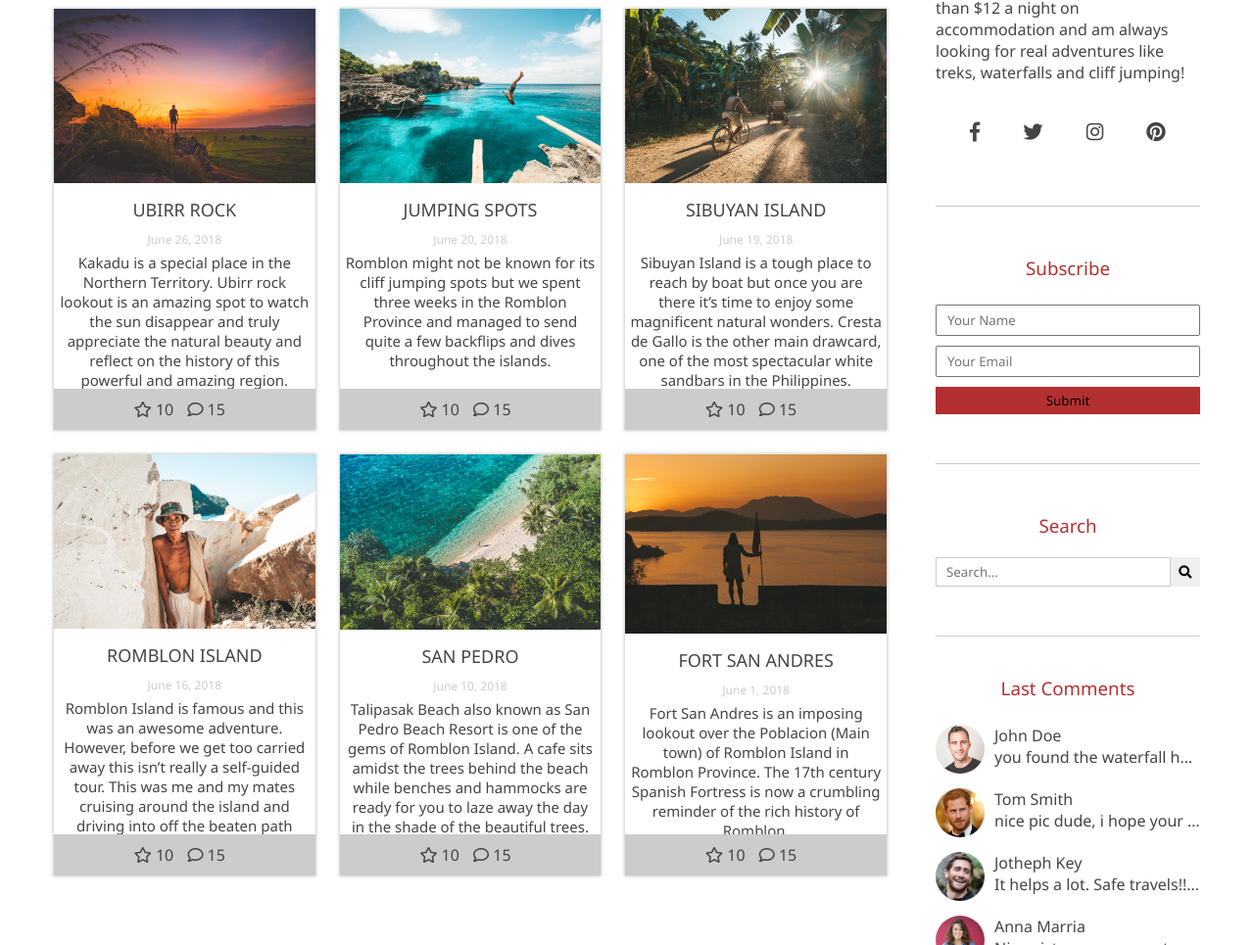
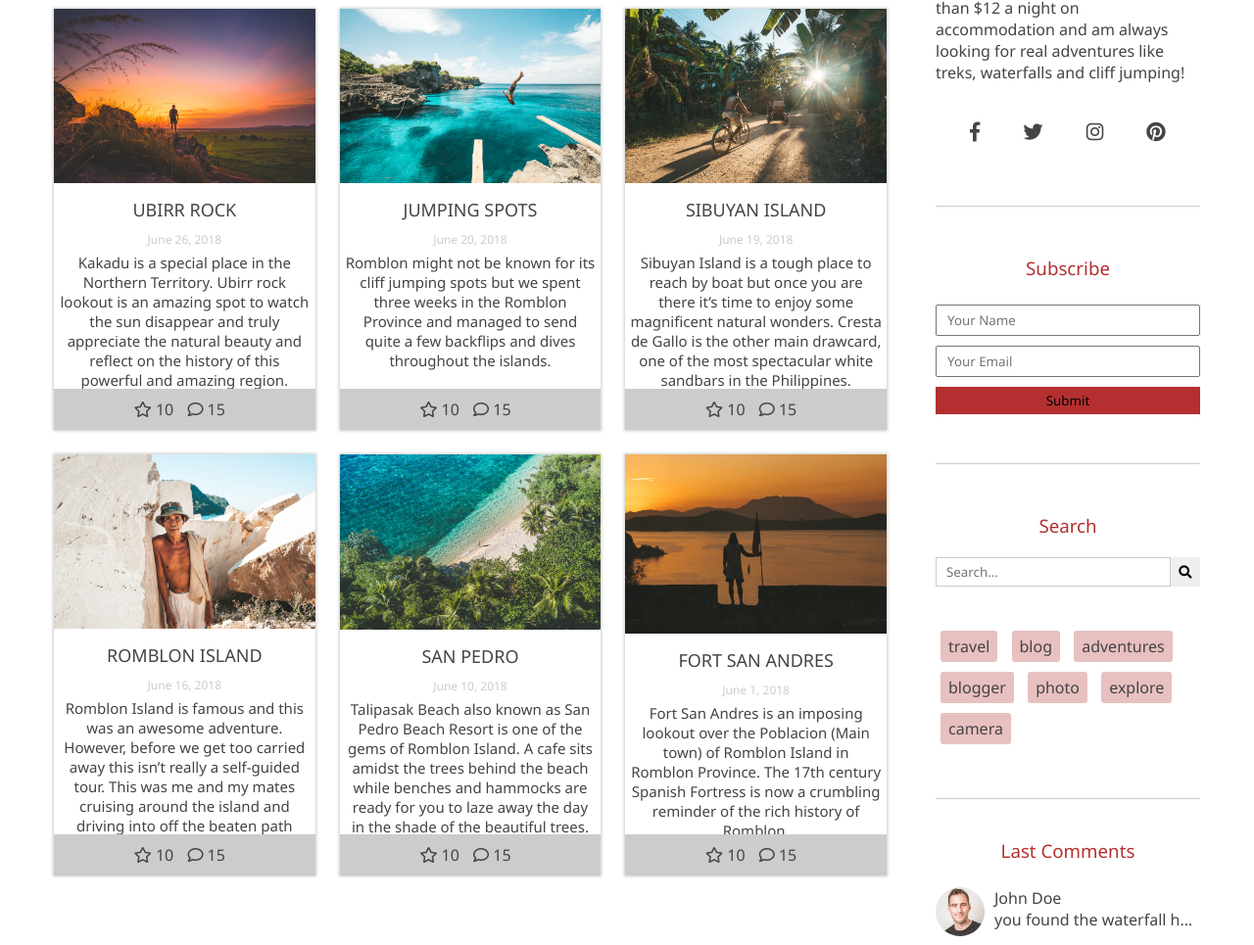
Before and after one commit to oksanapiaskovska/blog, a plain HTML site: page index.html in a window 1280 px wide. Shown: the part 772-1737 px from the top of the page at 98% size. Drawn offline with Linux system fonts and the light colour scheme.

Commit message:
final editing of styles

```diff
--- a/index.html
+++ b/index.html
@@ -190,7 +190,15 @@
           <button type="submit"><i class="fa fa-search"></i></button>
         </form>
       </div>
-      <!--Блок тегів (!!! ЩО ЦЕ )-->
+      <div class="tag-container">
+        <span class="tag">travel</span>
+        <span class="tag">blog</span>
+        <span class="tag">adventures</span>
+        <span class="tag">blogger</span>
+        <span class="tag">photo</span>
+        <span class="tag">explore</span>
+        <span class="tag">camera</span>
+      </div>
       <h3 class="comments-heading">Last Comments</h3>
       <div class="comments">
         <img class="avatar" src="img/avatar1.jpg">
@@ -216,7 +224,6 @@
       </div>
     </div>
     <div class="box footer">
-      <!-- <img src="img/logo1.png"> -->
       <p>phone: 380686558759</p>
       <p>email: o.piaskovska@gmail.com</p>
       <p>adress: Ukraine, Lviv</p>
--- a/style.css
+++ b/style.css
@@ -4,12 +4,11 @@
   font-family: 'Segoe UI', Tahoma, Geneva, Verdana, sans-serif;
   box-sizing: border-box;
 }
-
-
 button {
   border: none;
 }
 
+/* Grid */
 .header {
   grid-area: header;
   padding-bottom: 10px;
@@ -28,8 +27,6 @@ button {
   color: #444;
   max-width: 1200px;
   margin: auto;
-}
-.wrapper {
   display: grid;
   grid-gap: 20px;
   grid-template-columns: auto 300px;
@@ -41,10 +38,6 @@ button {
 .box {
   margin: 15px;
 }
-.footer {
-  background-color: #999;
-}
-
 .aside img {
   width: 100%;
 }
@@ -78,6 +71,7 @@ button {
   display: none;
   color: black;
   grid-area: menu-toggle;
+  outline: none;
 }
 .header {
   border-bottom: 1px solid #ccc;
@@ -87,11 +81,13 @@ button {
     "logo icons search-icon"
     "logo nav nav";
 }
-/* Sotial Media */
+
+/* Sotial Media Icons (header) */
 .icons i {
   font-size: 20px;
   padding: 15px 20px;
 }
+
 /* Navigation */
 .nav li {
   display: inline;
@@ -105,6 +101,7 @@ button {
   text-transform: uppercase;
   color: black;
 }
+
 /* POST CARD */
 .post-wrp {
   display: grid;
@@ -151,9 +148,11 @@ button {
 .post-img {
   width: 100%;
   transition: transform .2s;
+  position: relative;
 }
 .post-img:hover {
   transform: scale(1.5);
+  z-index: 15;
 }
 
 /* Aside */
@@ -180,6 +179,16 @@ button {
   padding: 50px 0 20px 0;
 }
 
+/* Tag Container */
+.tag {
+  display: inline-block;
+  padding: 5px 8px;
+  margin: 5px;
+  border-radius: 3px;
+  background-color: rgba(180, 48, 48, 0.3);
+}
+
+/* Search & Subscribe */
 input[type="submit"] {
   display: block;
   background-color: rgb(180, 48, 48);
@@ -191,7 +200,6 @@ input[type="submit"] {
   padding: 5px 10px;
   margin: 5px 0;
 }
-
 .search-container {
   margin: 40px 0;
 }
@@ -207,7 +215,7 @@ input[type="submit"] {
   padding: 6px;
 }
 
-/* Grid for comments */
+/* Comments */
 .comments-heading {
  border-top: 1px solid #ccc;
  padding: 40px 0 20px 0;
@@ -233,12 +241,13 @@ input[type="submit"] {
 .comment h4 {
   font-weight: normal;
 }
-
 .comments {
   display: grid;
   grid-gap: 10px;
   grid-template-columns: 50px calc(100% - 60px);
 }
+
+/* Footer */
 .footer p {
   margin: 10px;
 }
@@ -250,7 +259,6 @@ input[type="submit"] {
   font-size: 14px;
   font-weight: normal;
 }
-
 
 @media only screen and (max-width: 630px) {
   .box {
@@ -271,9 +279,6 @@ input[type="submit"] {
       "aside"
       "footer";
   }
-  .menu-toggle {
-    display: block;
-  }
   .header {
     grid-template-columns: 50% 50%;
     grid-template-areas:
@@ -286,7 +291,10 @@ input[type="submit"] {
     height: 120px;
   }
 
-  /*Menu*/
+  /* Hamburger Menu */
+  .menu-toggle {
+    display: block;
+  }
   .sr-only {
     position: absolute;
     width: 1px;
@@ -297,12 +305,10 @@ input[type="submit"] {
     clip: rect(0,0,0,0);
     border: 0;
   }
-
   .menu-toggle:hover,
   .menu-toggle:focus {
     color:rgb(180, 48, 48);
   }
-
   .main-menu {
     width: 100%;
     overflow: hidden;
@@ -315,7 +321,6 @@ input[type="submit"] {
                 box-shadow 0.3s ease;
     z-index: 13;
   }
-
   .main-menu ul {
     list-style: none;
     margin: 0;
@@ -323,12 +328,10 @@ input[type="submit"] {
     min-height: 100%;
     background: rgb(180, 48, 48);
   }
-
   a.menu-close {
     display: block;
     padding: 5px 10px;
   }
-
   .main-menu li {
     display: block;
     padding: .75em 15px;
@@ -337,24 +340,20 @@ input[type="submit"] {
     color: #fff;
     text-decoration: none;
   }
-
   .main-menu .menu-close {
     position: absolute;
     right: 0;
     top: 0;
   }
-
   .main-menu:target,
   .main-menu[aria-expanded="true"] {
     left: 0;
     outline: none;
   }
-
   .main-menu:target .menu-close,
   .main-menu[aria-expanded="true"] .menu-close {
     z-index: 15;
   }
-
   .main-menu:target ul,
   .main-menu[aria-expanded="true"] ul {
     position: relative;
```
Lines whose indentation alone changed are shown as unchanged.
